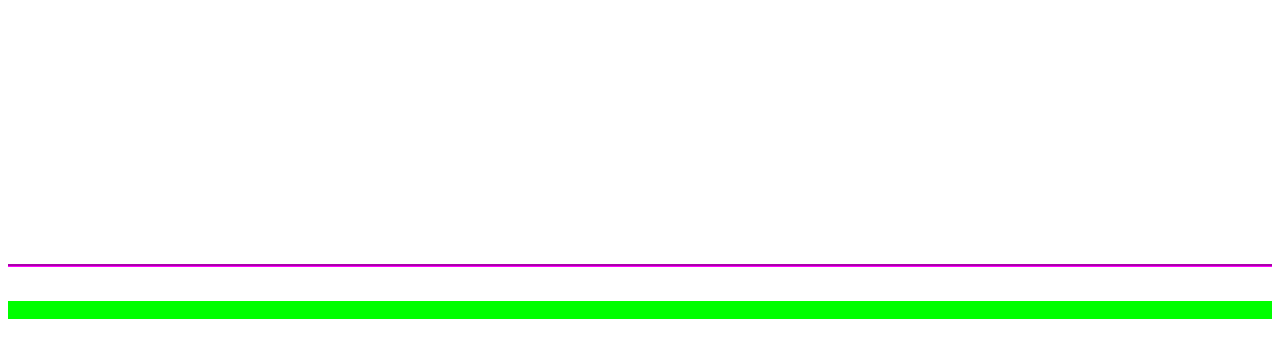
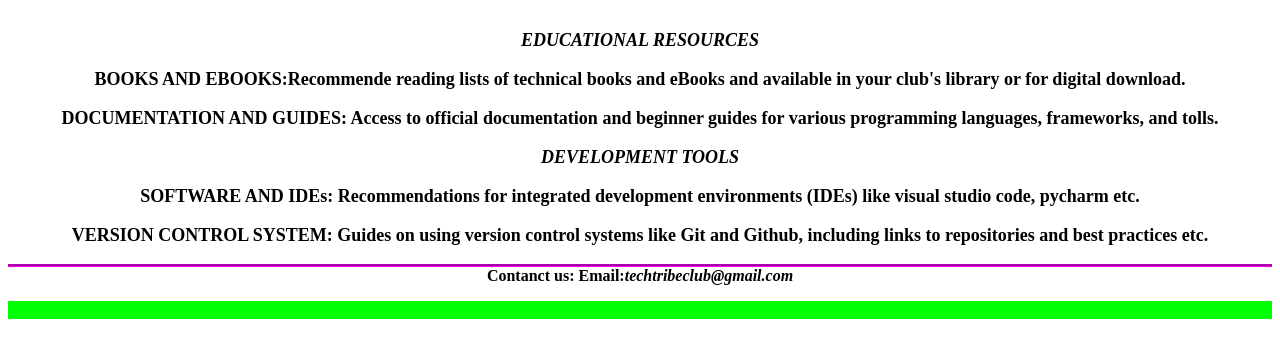
Before and after one commit to Theerom/Frank.github.io, a plain HTML site: page Resources.htm in a window 1280 px wide. Shown: the part 436-794 px from the top of the page. Drawn offline with Linux system fonts and the light colour scheme.

Commit message:
Update Resources.htm

```diff
--- a/Resources.htm
+++ b/Resources.htm
@@ -38,17 +38,17 @@
 .auto-style13 {
 	text-align: center;
 	font-size: large;
-	color: #FFFFFF;
+	color: black;
 }
 .auto-style14 {
 	background-color: #00FF00;
-	color: #FFFFFF;
+	color: black;
 }
 .auto-style6 {
 	text-align: center;
 	border-top-color: #FF00FF;
 	border-top-style: groove;
-	color: #FFFFFF;
+	color: black;
 }
 </style>
 </head>
```
